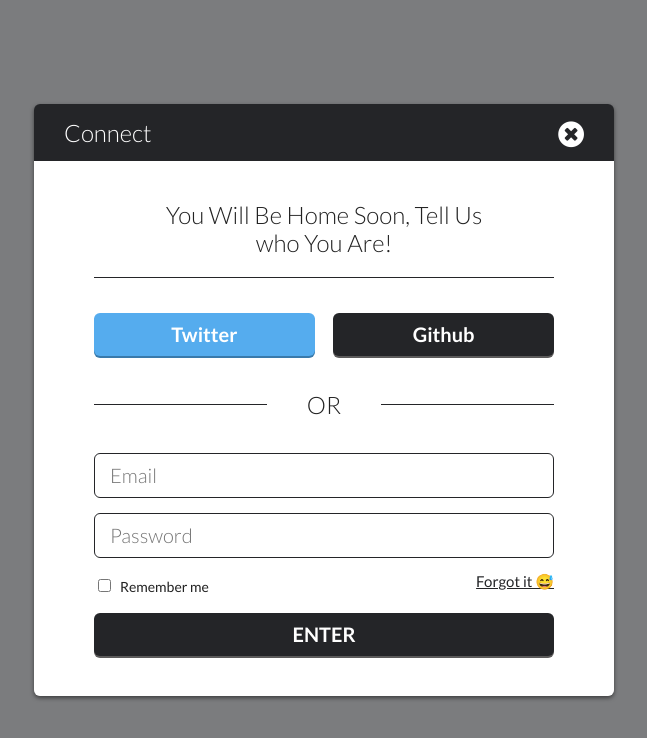
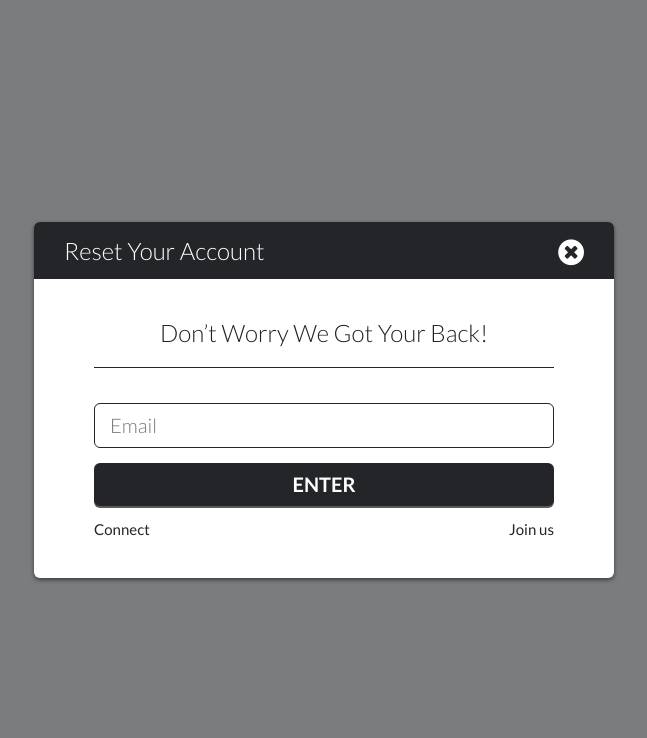
Before and after one commit to streethead/streethead, a website: page src/modals.html in a window 1280 px wide. Shown: the whole page, without its empty margins (316-963 px from the left). Drawn offline with nearby package versions, Linux system fonts and the light colour scheme; files that its build step writes are made by us from their sources.

Commit message:
Reset Account Modal - Implemented

```diff
--- a/src/assets/sass/_base.scss
+++ b/src/assets/sass/_base.scss
@@ -14,4 +14,11 @@
     outline: 0;
 }
 
-a { color: $iron; }
+a {
+    color: $iron;
+    text-decoration: none;
+
+    &:hover {
+        text-decoration: underline;
+    }
+}
--- a/src/modals.html
+++ b/src/modals.html
@@ -62,7 +62,7 @@
             </div>
         </div> -->
 
-        <div class="modal connecting-model">
+        <!-- <div class="modal connecting-model">
             <header class="modal__header">
                 Connect
                 <i class="fa fa-times-circle modal__header__icon"></i>
@@ -96,7 +96,7 @@
                     <div class="form-entry row">
                         <div class="six columns">
                             <input type="checkbox" id="remember-me">
-                            <label for="nada">Remember me</label>
+                            <label for="remember-me">Remember me</label>
                         </div>
 
                         <div class="six columns text-right">
@@ -109,6 +109,40 @@
                     </div>
                 </form>
             </div>
+        </div> -->
+
+        <div class="modal connecting-model">
+            <header class="modal__header">
+                Reset Your Account
+                <i class="fa fa-times-circle modal__header__icon"></i>
+            </header>
+            <div class="modal__body">
+                <div class="form-entry form-entry--modal">
+                    <div class="underlined-headline">
+                        Don’t Worry We Got Your Back!
+                    </div>
+                </div>
+
+                <form action="" class="form-entry form-entry--modal">
+                    <div class="form-entry">
+                        <input type="text" placeholder="Email">
+                    </div>
+
+                    <div class="form-entry">
+                        <input type="submit" value="Enter" class="text-uppercase">
+                    </div>
+
+                    <div class="form-entry row">
+                        <div class="six columns">
+                            <a href="#">Connect</a>
+                        </div>
+
+                        <div class="six columns text-right">
+                            <a href="#">Join us</a>
+                        </div>
+                    </div>
+                </form>
+            </div>
         </div>
     </div>
 </body>
```
